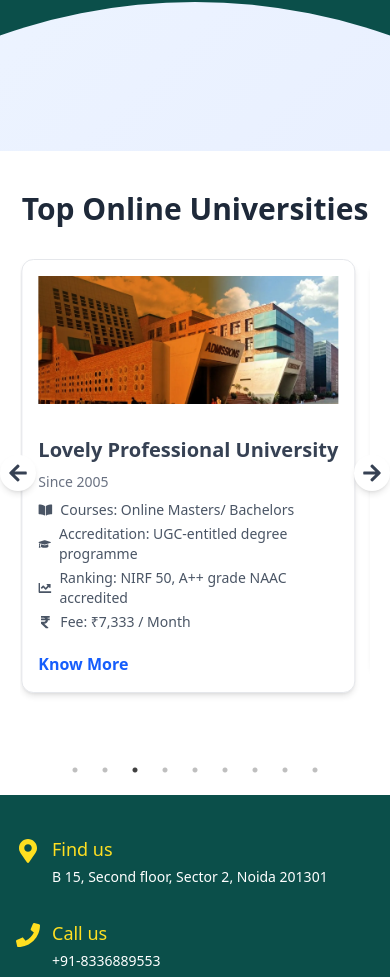
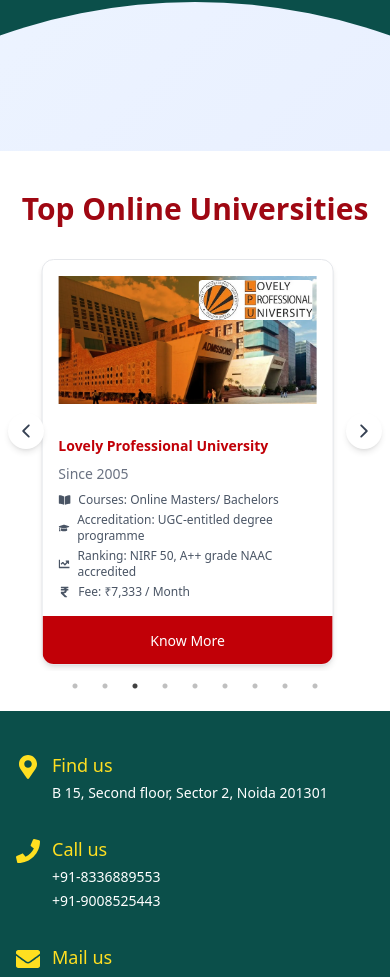
Before and after one commit to abhishekdav003/distance, a React (Vite) app in the folder client/: page / in a window 390 px wide. Shown: the part 1524-2501 px from the top of the page. Built offline with nearby package versions, Linux system fonts and the light colour scheme.

Commit message:
updated UI

```diff
--- a/client/package.json
+++ b/client/package.json
@@ -4,7 +4,7 @@
   "version": "0.0.0",
   "type": "module",
   "scripts": {
-    "dev": "vite",
+    "dev": "vite --host",
     "build": "vite build",
     "lint": "eslint .",
     "preview": "vite preview"
--- a/client/src/assets/data/Universities.jsx
+++ b/client/src/assets/data/Universities.jsx
@@ -60,6 +60,7 @@
     universityName: "Uttaranchal University",
      About:"",
      logo: "/logos/uu.webp",
+     img:"/images/lpu.webp",
     location: "Dehradun, Uttarakhand, India",
     established: 2013,
     accreditation: "NAAC A+",
@@ -546,6 +547,7 @@
     universityName: "Lovely Professional University",
      About:"",
     logo: "/logos/lpu.webp",
+    img:"/images/lpu.webp",
     location: "Phagwara, Punjab, India",
     established: 2005,
     accreditation: "NAAC A++",
--- a/client/src/components/home/UniversityCarousel.jsx
+++ b/client/src/components/home/UniversityCarousel.jsx
@@ -3,10 +3,13 @@
 import { motion } from "framer-motion";
 import { Link } from "react-router-dom";
 import {
-  FaBookOpen, FaGraduationCap, FaChartLine,
-  FaRupeeSign, FaArrowLeft, FaArrowRight
+  FaBookOpen,
+  FaGraduationCap,
+  FaChartLine,
+  FaRupeeSign,
 } from "react-icons/fa";
-
+import { IoIosArrowBack } from "react-icons/io";
+import { IoIosArrowForward } from "react-icons/io";
 const universities = [
   {
     name: "Manipal University",
@@ -16,6 +19,7 @@
     ranking: "NIRF in Top #101-150, A+ grade NAAC accredited",
     fee: "₹7,292 / Month",
     image: "/images/manipal.webp",
+    logo: "/logos/manipal.webp"
   },
   {
     name: "Lovely Professional University",
@@ -25,6 +29,7 @@
     ranking: "NIRF 50, A++ grade NAAC accredited",
     fee: "₹7,333 / Month",
     image: "/images/lpu.webp",
+    logo: "/logos/lpu.webp"
   },
   {
     name: "Chandigarh University",
@@ -34,6 +39,7 @@
     ranking: "NIRF 27, NAAC A+ accredited",
     fee: "₹7,500 / Month",
     image: "/images/cu.webp",
+    logo: "/logos/cu.webp"
   },
   {
     name: "Amity University",
@@ -43,6 +49,7 @@
     ranking: "NIRF Top 50, NAAC A+ accredited",
     fee: "₹8,000 / Month",
     image: "/images/amity.webp",
+    logo: "/logos/amity.webp"
   },
   {
     name: "Sikkim Manipal University",
@@ -52,6 +59,7 @@
     ranking: "NIRF Not listed, NAAC A+ accredited",
     fee: "₹6,500 / Month",
     image: "/images/smu.webp",
+    logo: "/logos/smu.webp"
   },
   {
     name: "Shoolini University",
@@ -61,6 +69,7 @@
     ranking: "NIRF Top 100, NAAC A+ accredited",
     fee: "₹6,800 / Month",
     image: "/images/shoolini.webp",
+    logo: "/logos/su-logo.webp"
   },
   {
     name: "DY Patil University",
@@ -70,6 +79,7 @@
     ranking: "NIRF Top 50 (Medical), NAAC A++ accredited",
     fee: "₹8,500 / Month",
     image: "/images/dypatil.webp",
+    logo: "/logos/dpu-logo.webp"
   },
   {
     name: "IMT Ghaziabad",
@@ -79,15 +89,17 @@
     ranking: "NIRF Top 50 (Management), AACSB accredited",
     fee: "₹9,000 / Month",
     image: "/images/imt.webp",
+    logo: "/logos/lpu.webp"
   },
   {
-    name: "Narsee Monjee Institute of Management Studies (NMIMS)",
+    name: "NMIMS",
     since: 1981,
     courses: "Online Masters/ Bachelors",
     accreditation: "UGC-entitled degree programme",
     ranking: "NIRF Top 100, NAAC A+ accredited",
     fee: "₹4,000 / Month (Approx)",
     image: "/images/nmims.webp",
+    logo: "/logos/lpu.webp"
   },
 ];
 
@@ -95,7 +107,7 @@
   dots: true,
   infinite: true,
   speed: 500,
-  slidesToShow: 3,
+  slidesToShow: 4,
   slidesToScroll: 1,
   autoplay: true,
   autoplaySpeed: 3000,
@@ -119,21 +131,23 @@
   const generateSlug = (name) => name.toLowerCase().replace(/\s+/g, "-");
 
   return (
-    <div className="py-10 px-5 max-w-7xl mx-auto relative">
-      <h2 className="text-3xl font-bold text-center mb-8 text-gray-800">Top Online Universities</h2>
+    <div className="py-10 md:px-10  relative ">
+      <h2 className="text-3xl font-bold text-center mb-8 text-red-800">
+        Top Online Universities
+      </h2>
 
       {/* Navigation Buttons */}
       <button
         onClick={() => sliderRef.current?.slickPrev()}
-        className="absolute left-0 top-1/2 -translate-y-1/2 z-10 p-2 bg-white rounded-full shadow-md hover:bg-gray-100"
+        className="absolute left-2 top-1/2 -translate-y-1/2 z-10 p-2 bg-white rounded-full shadow-md hover:bg-gray-100"
       >
-        <FaArrowLeft className="text-xl text-gray-700" />
+        <IoIosArrowBack className="text-xl text-gray-700" />
       </button>
       <button
         onClick={() => sliderRef.current?.slickNext()}
-        className="absolute right-0 top-1/2 -translate-y-1/2 z-10 p-2 bg-white rounded-full shadow-md hover:bg-gray-100"
+        className="absolute right-2 top-1/2 -translate-y-1/2 z-10 p-2 bg-white rounded-full shadow-md hover:bg-gray-100"
       >
-        <FaArrowRight className="text-xl text-gray-700" />
+        <IoIosArrowForward className="text-xl text-gray-700" />
       </button>
 
       <Slider ref={sliderRef} {...settings}>
@@ -145,16 +159,20 @@
               whileHover={{ scale: 1.03 }}
               className="px-2"
             >
-              <div className="bg-white rounded-xl shadow-md overflow-hidden cursor-pointer border border-gray-200">
+              <div className=" relative max-w-[75vw] md:max-w-[20vw] mx-auto bg-white rounded-xl shadow-md overflow-hidden cursor-pointer border border-gray-200">
+
                 <img
                   src={uni.image}
                   alt={uni.name}
                   className="h-40 w-full object-cover p-4 hover:scale-105 transition-transform duration-300"
                 />
-                <div className="p-4 space-y-2">
-                  <h3 className="text-xl font-semibold text-gray-700">{uni.name}</h3>
+                <img src={uni?.logo} alt="" className=" h-10 absolute top-5 right-5 rounded-sm"/>
+                <div className="p-4 space-y-2 ">
+                  <h3 className="text-sm font-semibold text-red-700">
+                    {uni.name}
+                  </h3>
                   <p className="text-sm text-gray-500">Since {uni.since}</p>
-                  <div className="text-sm text-gray-600 space-y-1">
+                  <div className="text-xs text-gray-600 space-y-1">
                     <p className="flex items-center gap-2">
                       <FaBookOpen /> Courses: {uni.courses}
                     </p>
@@ -168,8 +186,10 @@
                       <FaRupeeSign /> Fee: {uni.fee}
                     </p>
                   </div>
+                </div>
+                <div className=" bg-red-700 lg:bg-red-600 lg:hover:bg-red-700 flex justify-center items-center py-3">
                   <Link to={`/${slug}`}>
-                    <button className="mt-3 text-blue-600 font-semibold hover:underline">
+                    <button className=" text-white text-sm hover:underline">
                       Know More
                     </button>
                   </Link>
--- a/client/src/pages/University.jsx
+++ b/client/src/pages/University.jsx
@@ -59,10 +59,11 @@
           </div>
         )}
       {/* University Header */}
-      <div className="bg-gradient-to-r from-teal-800 to-teal-600 text-white p-6">
-        <div className="flex flex-col md:flex-row md:items-center justify-between">
+      <div className=" flex  relative text-red-700 p-6">
+        <img src={university?.img} alt="" className=" md:h-56 w-full scale-125 opacity-35"/>
+        <div className=" absolute top-10 flex flex-col md:gap-10">
           <div className="flex items-center mb-4 md:mb-0">
-            <div className="bg-white p-3 rounded-full mr-4 text-teal-700">
+            <div className="bg-white p-3 rounded-full mr-4 text-red-700">
               <FaUniversity size={28} />
             </div>
             <div>
@@ -74,16 +75,16 @@
             </div>
           </div>
 
-          <div className="flex flex-wrap gap-3 mt-4 md:mt-0">
-            <div className="flex items-center bg-teal-900 bg-opacity-40 rounded-full px-3 py-1">
+          <div className="flex flex-wrap gap-3 mt-4 md:mt-0 text-white">
+            <div className="flex items-center bg-red-900 bg-opacity-40 rounded-full px-3 py-1">
               <FaCalendarAlt className="mr-1" />
               <span className="text-sm">Est. {university.established}</span>
             </div>
-            <div className="flex items-center bg-teal-900 bg-opacity-40 rounded-full px-3 py-1">
+            <div className="flex items-center bg-red-900 bg-opacity-40 rounded-full px-3 py-1">
               <FaMedal className="mr-1" />
               <span className="text-sm">{university.accreditation}</span>
             </div>
-            <div className="flex items-center bg-teal-900 bg-opacity-40 rounded-full px-3 py-1">
+            <div className="flex items-center bg-red-900 bg-opacity-40 rounded-full px-3 py-1">
               <FaStar className="mr-1" />
               <span className="text-sm">{university.features.studentRating}</span>
             </div>
@@ -98,7 +99,7 @@
           {university.approvals.map((approval, i) => (
             <span
               key={i}
-              className="bg-teal-50 text-teal-700 text-xs font-semibold px-2.5 py-0.5 rounded-md mr-2 mb-2"
+              className="bg-red-50 text-red-700 text-xs font-semibold px-2.5 py-0.5 rounded-md mr-2 mb-2"
             >
               {approval}
             </span>
@@ -109,7 +110,7 @@
       {/* Programs */}
       <div className="px-6 py-4">
         <h3 className="font-bold text-lg text-gray-800 mb-4 flex items-center">
-          <FaGraduationCap className="mr-2 text-teal-600" />
+          <FaGraduationCap className="mr-2 text-red-600" />
           Programs Offered
         </h3>
 
@@ -122,8 +123,8 @@
                 whileHover={{ backgroundColor: "rgba(2, 94, 104, 0.05)" }}
               >
                 <div className="flex items-center">
-                  <div className="bg-teal-100 p-2 rounded-full mr-3">
-                    <FaGraduationCap className="text-teal-700" size={16} />
+                  <div className="bg-red-100 p-2 rounded-full mr-3">
+                    <FaGraduationCap className="text-red-700" size={16} />
                   </div>
                   <div>
                     <h4 className="font-semibold text-gray-800">{program.degree}</h4>
@@ -150,9 +151,9 @@
                   </div>
                 </div>
                 {expandedProgram === index ? (
-                  <FaChevronUp className="text-teal-600" />
+                  <FaChevronUp className="text-red-600" />
                 ) : (
-                  <FaChevronDown className="text-teal-600" />
+                  <FaChevronDown className="text-red-600" />
                 )}
               </motion.button>
 
@@ -178,9 +179,9 @@
                             {program.specializations.map((spec, i) => (
                               <span
                                 key={i}
-                                className="bg-white border border-teal-200 text-teal-700 text-xs px-2 py-1 rounded-full flex items-center"
+                                className="bg-white border border-red-200 text-red-700 text-xs px-2 py-1 rounded-full flex items-center"
                               >
-                                <FaCheckCircle className="mr-1 text-teal-500" size={10} />
+                                <FaCheckCircle className="mr-1 text-red-500" size={10} />
                                 {spec}
                               </span>
                             ))}
@@ -201,16 +202,16 @@
         <h3 className="font-bold text-lg text-gray-800 mb-3">University Features</h3>
         <div className="grid grid-cols-1 md:grid-cols-2 gap-4">
           <div className="bg-white p-4 rounded-lg shadow-sm">
-            <h4 className="font-medium text-teal-700 mb-2">Learning Methodology</h4>
+            <h4 className="font-medium text-red-700 mb-2">Learning Methodology</h4>
             <p className="text-sm text-gray-600">{university.features.learningMethodology}</p>
           </div>
 
           <div className="bg-white p-4 rounded-lg shadow-sm">
-            <h4 className="font-medium text-teal-700 mb-2">Support Services</h4>
+            <h4 className="font-medium text-red-700 mb-2">Support Services</h4>
             <ul className="text-sm text-gray-600 space-y-1">
               {university.features.supportServices.map((service, i) => (
                 <li key={i} className="flex items-center">
-                  <FaCheckCircle className="mr-2 text-teal-500" size={12} />
+                  <FaCheckCircle className="mr-2 text-red-500" size={12} />
                   {service}
                 </li>
               ))}
@@ -219,7 +220,7 @@
         </div>
 
         {university.features.placementSupport && (
-          <div className="mt-4 flex items-center bg-teal-50 text-teal-700 p-3 rounded-lg">
+          <div className="mt-4 flex items-center bg-red-50 text-red-700 p-3 rounded-lg">
             <FaUserGraduate className="mr-2" />
             <span className="font-medium">Placement Support Available</span>
           </div>
@@ -233,7 +234,7 @@
         onClick={handleContactFormToggle}
           whileHover={{ scale: 1.05 }}
           whileTap={{ scale: 0.95 }}
-          className="bg-teal-700 hover:bg-teal-800 text-white font-medium py-2 px-6 rounded-lg shadow-md focus:outline-none"
+          className="bg-red-700 hover:bg-red-800 text-white font-medium py-2 px-6 rounded-lg shadow-md focus:outline-none"
         >
           Apply Now
         </motion.button>
```
